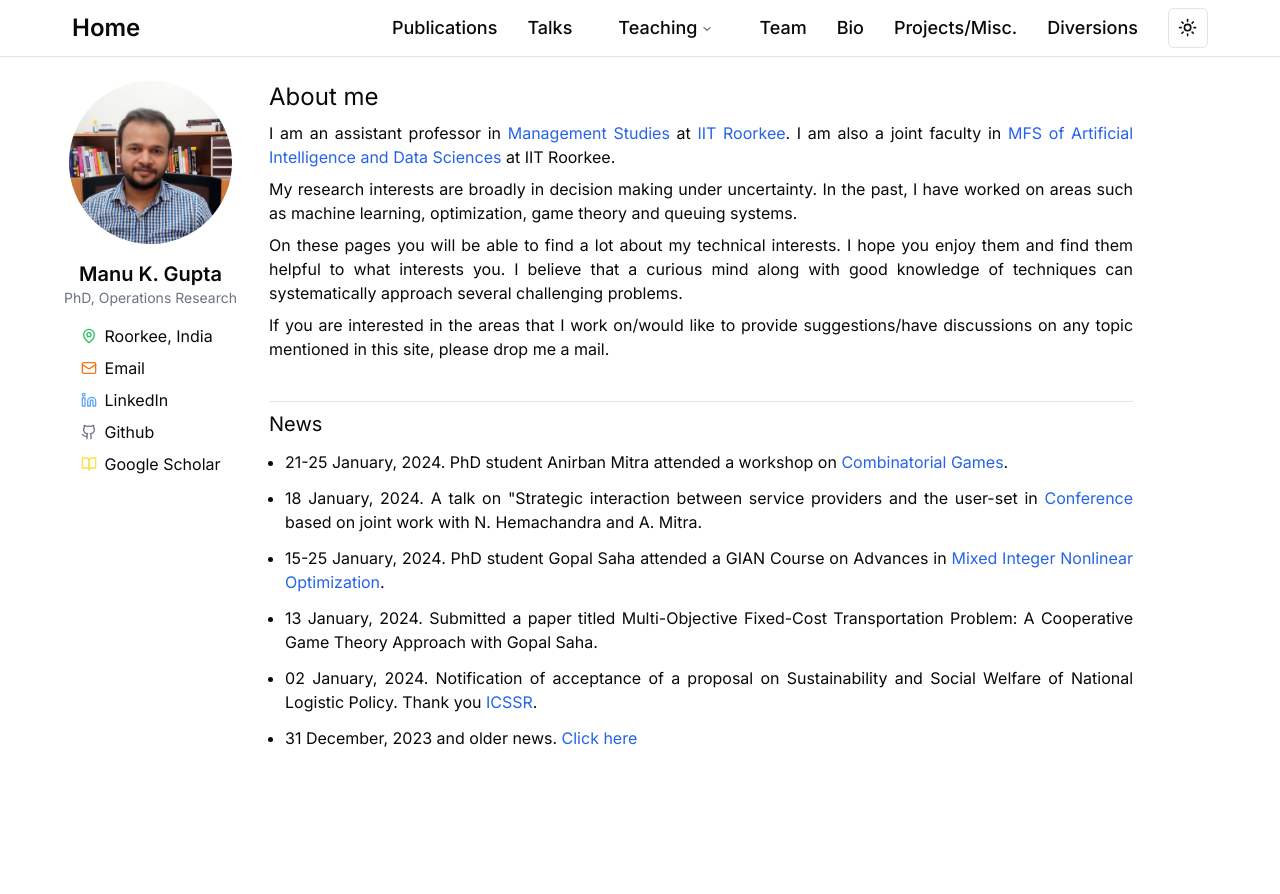
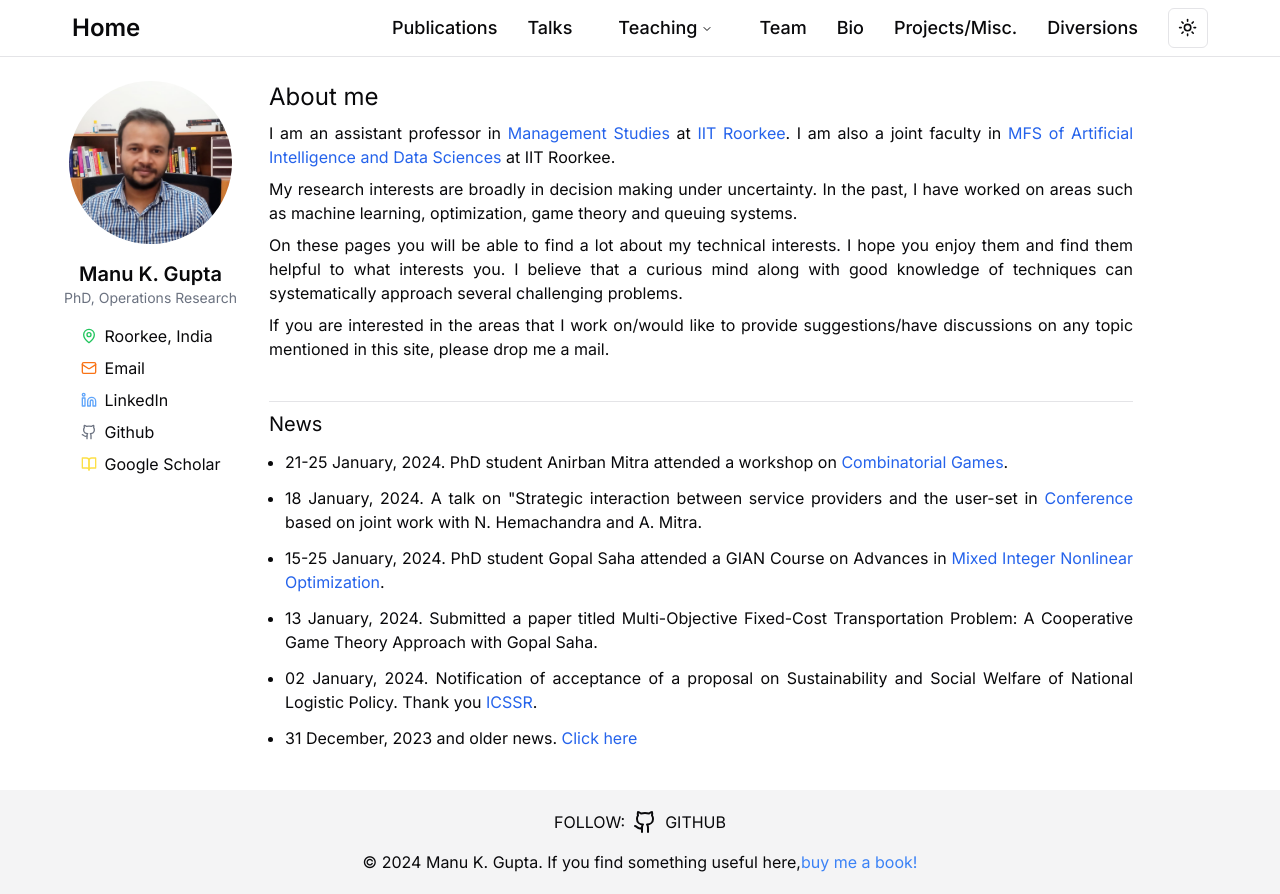
Before and after one commit to Prashant142020/homePage, a Next.js app: page / in a window 1280 px wide. Before the commit the page ends 800 px from the top, so only its background shows below. Built offline with nearby package versions, Linux system fonts and the light colour scheme.

Commit message:
add : footer

```diff
--- a/app/layout.tsx
+++ b/app/layout.tsx
@@ -1,25 +1,24 @@
+// components/Layout.tsx
+
 import type { Metadata } from "next";
 import { Inter } from "next/font/google";
-import "./globals.css";
-
+import { ThemeProvider } from "@/components/common/theme-provider";
 import NavBar from "@/components/nav/navbar";
-import { ThemeProvider } from "@/components/common/theme-provider";
-
 import Sidebar from "@/components/common/sidebar";
 import Card from "@/components/common/followCard";
+
+import "./globals.css";
+import Fotter from "@/components/common/fotter";
 
 const inter = Inter({ subsets: ["latin"] });
 
 export const metadata: Metadata = {
   title: "Manu K. Gupta",
-  description: "Generated by create next app",
+  description:
+    "I am an assistant professor in Management Studies at IIT Roorkee.",
 };
 
-export default function RootLayout({
-  children,
-}: Readonly<{
-  children: React.ReactNode;
-}>) {
+const RootLayout = ({ children }: Readonly<{ children: React.ReactNode }>) => {
   return (
     <html lang="en">
       <body className={inter.className}>
@@ -29,17 +28,21 @@ export default function RootLayout({
           enableSystem
           disableTransitionOnChange
         >
-          <NavBar />
-
-          <div className="mx-4 mt-6 flex gap-8 md:mx-16">
-            <Sidebar />
-
-            <div className="w-full md:w-3/4">
-              <Card /> {children}
+          <div className="flex min-h-screen flex-col">
+            <NavBar />
+            <div className="mx-4 mt-6 flex gap-8 md:mx-16">
+              <Sidebar />
+              <div className="w-full md:w-3/4">
+                <Card />
+                <div className="flex-1">{children}</div>
+              </div>
             </div>
+            <Fotter />
           </div>
         </ThemeProvider>
       </body>
     </html>
   );
-}
+};
+
+export default RootLayout;
--- a/components/common/fotter.tsx
+++ b/components/common/fotter.tsx
@@ -1,4 +1,27 @@
+// components/common/Fotter.tsx
+
+import { Github } from "lucide-react";
+import Link from "next/link";
+
 const Fotter = () => {
-  return <div> Fotter</div>;
+  return (
+    <footer className="footer    mt-auto ">
+      <div className="py-5 bg-muted  mt-10">
+        <div className="flex flex-row items-center justify-center gap-2">
+          FOLLOW: <Github /> GITHUB
+        </div>
+        <div className="mt-4 text-center">
+          © 2024 Manu K. Gupta. If you find something useful here,
+          <Link
+            className="text-blue-500 hover:peer-hover:text-blue-700"
+            href="/reading"
+          >
+            buy me a book!
+          </Link>
+        </div>
+      </div>
+    </footer>
+  );
 };
+
 export default Fotter;
```
